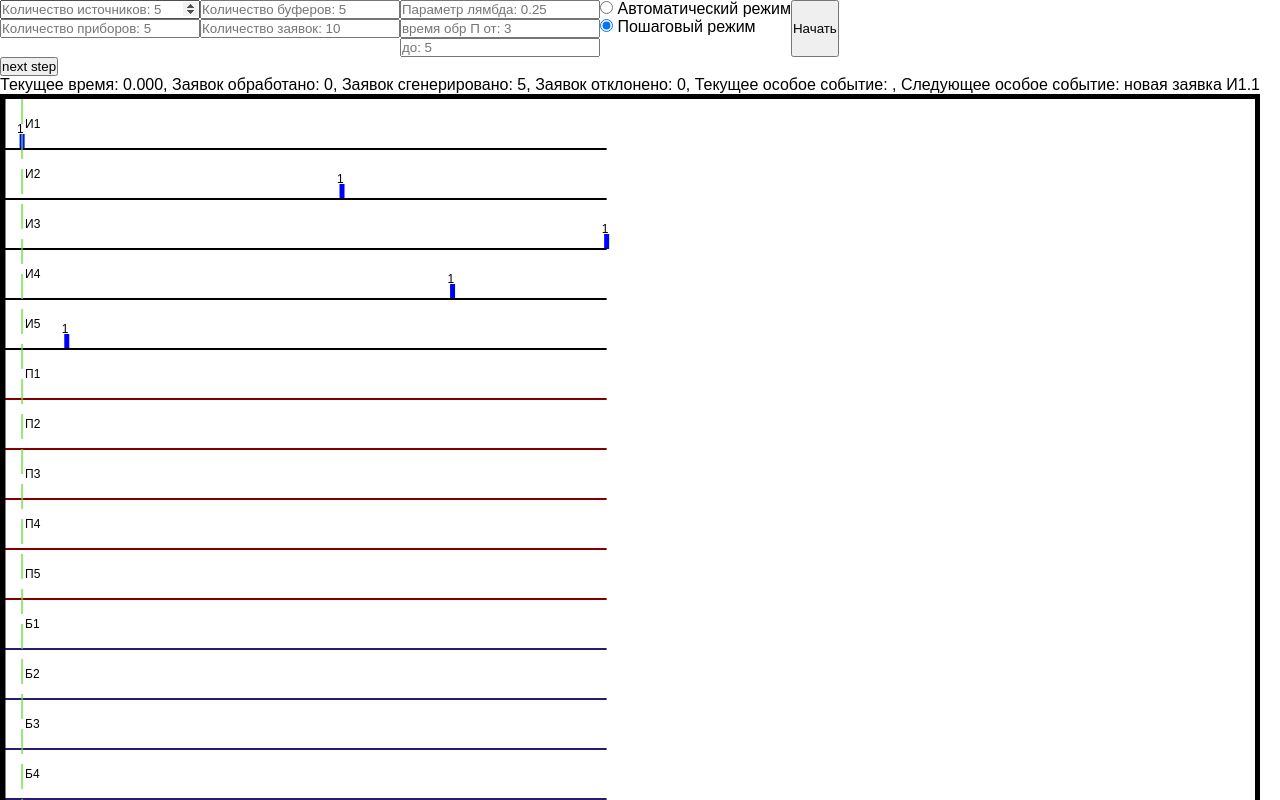
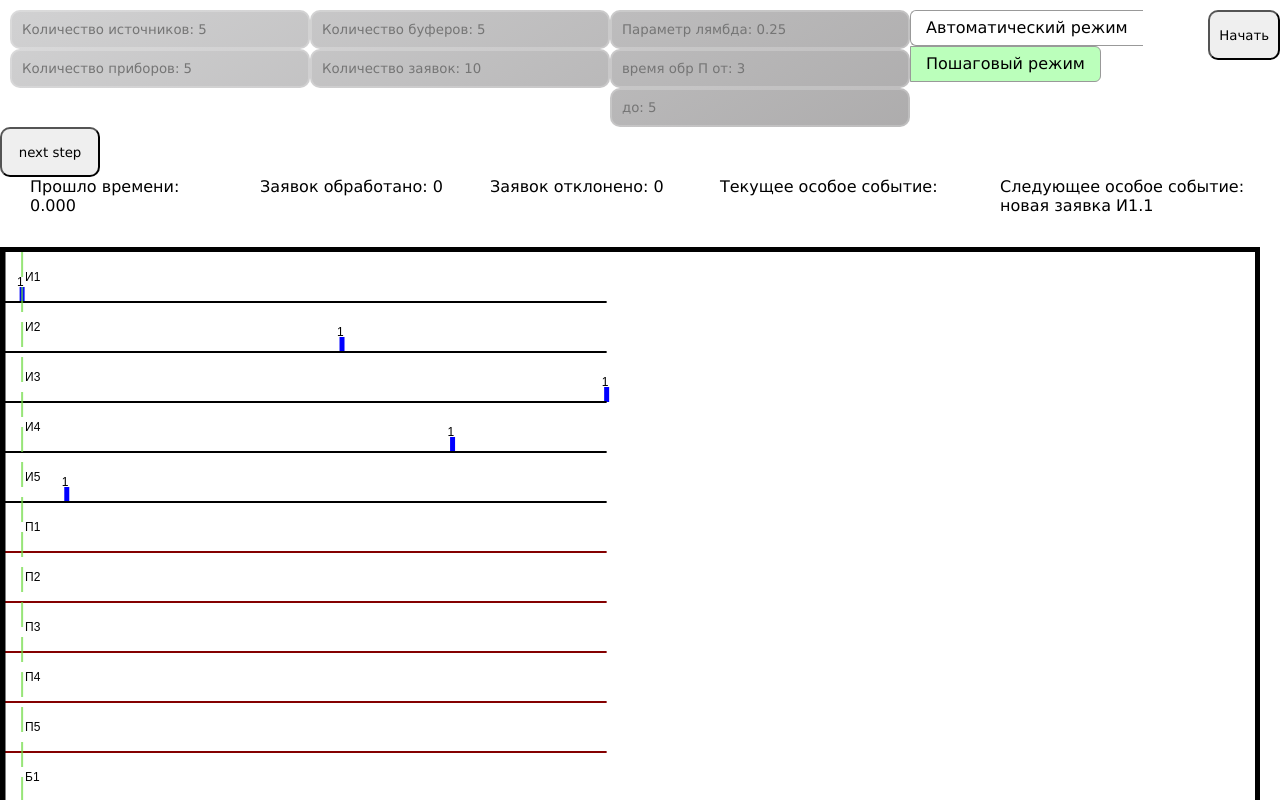
Before and after one commit to Endray952/architecture-course-work, a React (Create React App) app: page / in a window 1280 px wide. Both pictures are taken after a click on the button "Начать". Shown: the top 800 px of the page. Built offline with nearby package versions, Linux system fonts and the light colour scheme.

Commit message:
Add styles

```diff
--- a/src/View/Charts/StepMode.jsx
+++ b/src/View/Charts/StepMode.jsx
@@ -4,6 +4,16 @@ import Charts from './Charts';
 import { v4 as uuid } from 'uuid';
 
 import { observer } from 'mobx-react-lite';
+import styled from 'styled-components';
+
+const StaticticsContainer = styled.div`
+    display: flex;
+    justify-content: space-evenly;
+`;
+const StyledP = styled.p`
+    width: 200px;
+    height: 70px;
+`;
 
 const StepMode = observer(({ systemRef }) => {
     if (
@@ -38,7 +48,7 @@ const StepMode = observer(({ systemRef }) => {
             >
                 next step
             </button>
-            <div key={uuid()}>{`Текущее время:  ${Store.systemTime.toFixed(
+            {/* <div key={uuid()}>{`Текущее время:  ${Store.systemTime.toFixed(
                 3
             )},  Заявок обработано:  ${
                 Store.bidsProduced
@@ -50,7 +60,23 @@ const StepMode = observer(({ systemRef }) => {
                 currentEvent || ''
             }, Следующее особое событие: ${
                 nextEvent || 'Завершение моделирования'
-            }`}</div>
+            }`}</div> */}
+            <StaticticsContainer>
+                <StyledP>{`Прошло времени: ${Store.systemTime.toFixed(
+                    3
+                )}`}</StyledP>
+                <StyledP>{`Заявок обработано:  ${Store.bidsProduced}`}</StyledP>
+                <StyledP>{`Заявок отклонено: ${Store.bidsRefused}`}</StyledP>
+                <StyledP style={{ width: '250px' }}>{`Текущее особое событие: ${
+                    currentEvent || ''
+                }`}</StyledP>
+                <StyledP
+                    style={{ width: '250px' }}
+                >{`Следующее особое событие: ${
+                    nextEvent || 'Завершение моделирования'
+                }`}</StyledP>
+            </StaticticsContainer>
+
             <Charts />
         </>
     );
--- a/src/View/StartView/Inputs.jsx
+++ b/src/View/StartView/Inputs.jsx
@@ -10,7 +10,7 @@ const ColumnPair = styled.div`
     display: flex;
     flex-direction: column;
     * {
-        width: 200px;
+        width: 300px;
     }
 `;
 
--- /dev/null
+++ b/src/View/StartView/RadioButton.css
@@ -0,0 +1,36 @@
+.form_toggle {
+    display: inline-block;
+    overflow: hidden;
+}
+.form_toggle-item {
+    float: left;
+    display: inline-block;
+}
+.form_toggle-item input[type='radio'] {
+    display: none;
+}
+.form_toggle-item label {
+    display: inline-block;
+    padding: 0px 15px;
+    line-height: 34px;
+    border: 1px solid #999;
+    border-right: none;
+    cursor: pointer;
+    user-select: none;
+}
+
+.form_toggle .item-1 label {
+    border-radius: 6px 0 0 6px;
+}
+.form_toggle .item-2 label {
+    border-radius: 0 6px 6px 0;
+    border-right: 1px solid #999;
+}
+
+/* Checked */
+.form_toggle .item-1 input[type='radio']:checked + label {
+    background: #ffc5c5;
+}
+.form_toggle .item-2 input[type='radio']:checked + label {
+    background: #bbffbb;
+}
--- a/src/View/StartView/RadioButtons.jsx
+++ b/src/View/StartView/RadioButtons.jsx
@@ -2,6 +2,8 @@ import { observer } from 'mobx-react-lite';
 import React, { useState } from 'react';
 import styled from 'styled-components';
 import Store from '../../Logic/Store';
+import './RadioButton.css';
+
 const ColumnPair = styled.div`
     display: flex;
     flex-direction: column;
@@ -17,7 +19,8 @@ const RadioButtons = observer(() => {
     };
     return (
         <ColumnPair>
-            <div>
+            <div className='form_toggle'>
+                <div className='form_toggle-item item-1'>
                     <input
                         type='radio'
                         id='auto'
@@ -25,10 +28,10 @@ const RadioButtons = observer(() => {
                         value='auto'
                         onChange={setMode}
                         checked={Store.initialParametrs.mode === MODE.auto}
-                />{' '}
-                Автоматический режим
+                    />
+                    <label htmlFor='auto'>Автоматический режим</label>
                 </div>
-            <div>
+                <div className='form_toggle-item item-2'>
                     <input
                         onChange={setMode}
                         type='radio'
@@ -36,8 +39,9 @@ const RadioButtons = observer(() => {
                         name='mode'
                         value='step'
                         checked={Store.initialParametrs.mode === MODE.step}
-                />{' '}
-                Пошаговый режим
+                    />
+                    <label htmlFor='step'>Пошаговый режим</label>
+                </div>
             </div>
         </ColumnPair>
     );
--- a/src/View/StartView/StartOptions.jsx
+++ b/src/View/StartView/StartOptions.jsx
@@ -14,6 +14,11 @@ const ColumnPair = styled.div`
     flex-direction: column;
 `;
 
+const Container = styled.div`
+    margin-top: 10px;
+    margin-left: 10px;
+`;
+
 const StartOptions = observer(({ start, setStart }) => {
     const [errorText, setErrorText] = useState('');
     const handleStart = () => {
@@ -28,14 +33,14 @@ const StartOptions = observer(({ start, setStart }) => {
         }
     };
     return (
-        <>
+        <Container>
             <StartOptionsContainer>
                 <Inputs />
                 <RadioButtons />
                 <button onClick={handleStart}>Начать</button>
             </StartOptionsContainer>
             {errorText && <p>{errorText}</p>}
-        </>
+        </Container>
     );
 });
 
--- a/src/index.css
+++ b/src/index.css
@@ -6,5 +6,22 @@
     box-sizing: border-box;
     margin: 0;
     padding: 0;
-    font-family: Arial, Helvetica, sans-serif;
+    font-family: Verdana, Geneva, Tahoma, sans-serif;
 }
+
+input {
+    width: 200px;
+    padding: 10px;
+    outline: none;
+    background: linear-gradient(to left top, rgb(126, 123, 123), #d2d2d3) fixed;
+    border-radius: 10px;
+    border: 2px solid rgba(255, 255, 255, 0.2);
+    color: rgba(0, 0, 0, 0.8);
+    transition: all 0.5s;
+}
+
+button {
+    width: 100px;
+    height: 50px;
+    border-radius: 10px;
+}
```
Lines whose indentation alone changed are shown as unchanged.
